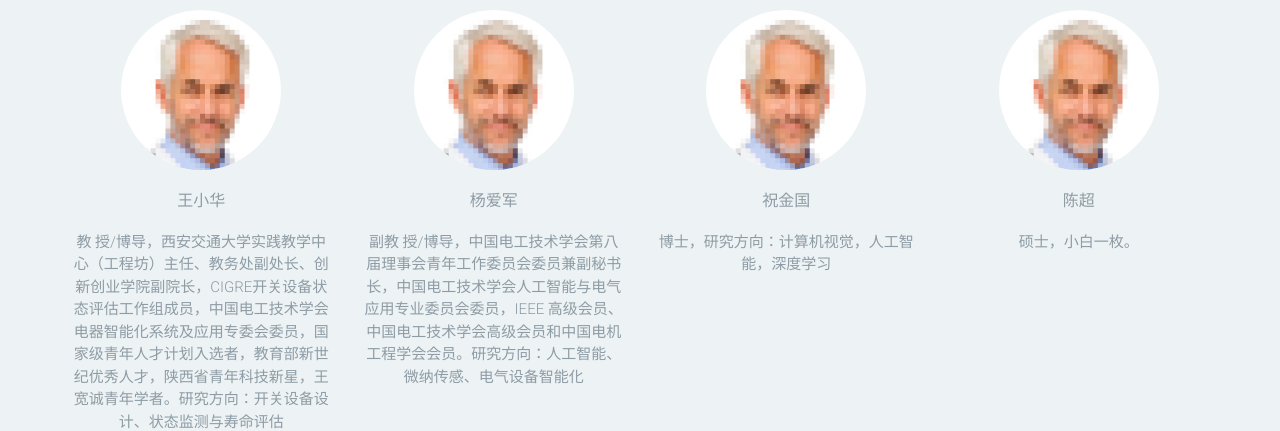
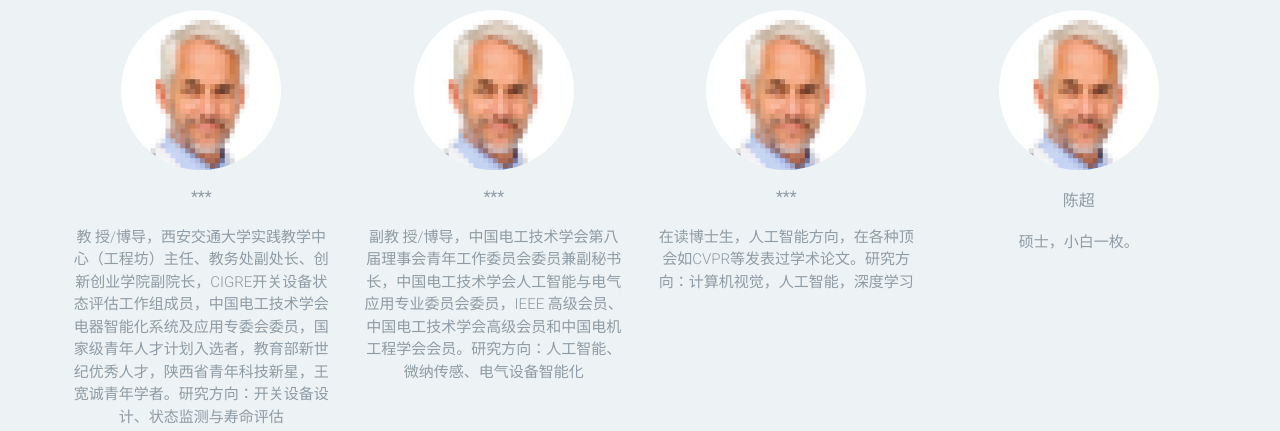
Before and after one commit to Lechatelia/xjturmkz.github.io, a plain HTML site: page about.html in a window 1280 px wide. Shown: the part 405-836 px from the top of the page. Drawn offline with Linux system fonts and the light colour scheme.

Commit message:
Update about.html

```diff
--- a/about.html
+++ b/about.html
@@ -69,16 +69,16 @@
 								<h2 class="section-title">核心成员</h2>
 								<ol class="circle">
 									<li>
-										<h3>王小华</h3>
+										<h3>***</h3>
 										<p>教 授/博导，西安交通大学实践教学中心（工程坊）主任、教务处副处长、创新创业学院副院长，CIGRE开关设备状态评估工作组成员，中国电工技术学会电器智能化系统及应用专委会委员，国家级青年人才计划入选者，教育部新世纪优秀人才，陕西省青年科技新星，王宽诚青年学者。研究方向：开关设备设计、状态监测与寿命评估</p>
 									</li>
 									<li>
-										<h3>杨爱军</h3>
+										<h3>***</h3>
 										<p>副教 授/博导，中国电工技术学会第八届理事会青年工作委员会委员兼副秘书长，中国电工技术学会人工智能与电气应用专业委员会委员，IEEE 高级会员、中国电工技术学会高级会员和中国电机工程学会会员。研究方向：人工智能、微纳传感、电气设备智能化</p>
 									</li>
 									<li>
-										<h3>祝金国</h3>
-										<p>博士，商汤科技领军人物，人工智能领域的顶级专家，在各种顶会如CVPR等发表过学术论文。研究方向：计算机视觉，人工智能，深度学习</p>
+										<h3>***</h3>
+										<p>在读博士生，人工智能方向，在各种顶会如CVPR等发表过学术论文。研究方向：计算机视觉，人工智能，深度学习</p>
 									</li>
 								</ol>
 							</div>
@@ -133,7 +133,7 @@
 							<div class="col-md-3">
 								<div class="team">
 									<img src="images/person-1.jpg" alt="" class="team-image">
-									<h3 class="team-name">王小华</h3>
+									<h3 class="team-name">***</h3>
 									<p>教 授/博导，西安交通大学实践教学中心（工程坊）主任、教务处副处长、创新创业学院副院长，CIGRE开关设备状态评估工作组成员，中国电工技术学会电器智能化系统及应用专委会委员，国家级青年人才计划入选者，教育部新世纪优秀人才，陕西省青年科技新星，王宽诚青年学者。研究方向：开关设备设计、状态监测与寿命评估</p>
 									<!--<div class="social-links">
 										<a href=""><i class="fa fa-facebook"></i></a>
@@ -146,7 +146,7 @@
 							<div class="col-md-3">
 								<div class="team">
 									<img src="images/person-1.jpg" alt="" class="team-image">
-									<h3 class="team-name">杨爱军</h3>
+									<h3 class="team-name">***</h3>
 									<p>副教 授/博导，中国电工技术学会第八届理事会青年工作委员会委员兼副秘书长，中国电工技术学会人工智能与电气应用专业委员会委员，IEEE 高级会员、中国电工技术学会高级会员和中国电机工程学会会员。研究方向：人工智能、微纳传感、电气设备智能化</p>
 									<!--<div class="social-links">
 										<a href=""><i class="fa fa-facebook"></i></a>
@@ -159,8 +159,8 @@
 							<div class="col-md-3">
 								<div class="team">
 									<img src="images/person-1.jpg" alt="" class="team-image">
-									<h3 class="team-name">祝金国</h3>
-									<p>博士，研究方向：计算机视觉，人工智能，深度学习</p>
+									<h3 class="team-name">***</h3>
+									<p>在读博士生，人工智能方向，在各种顶会如CVPR等发表过学术论文。研究方向：计算机视觉，人工智能，深度学习</p>
 									<!--<div class="social-links">
 										<a href=""><i class="fa fa-facebook"></i></a>
 										<a href=""><i class="fa fa-twitter"></i></a>
```
